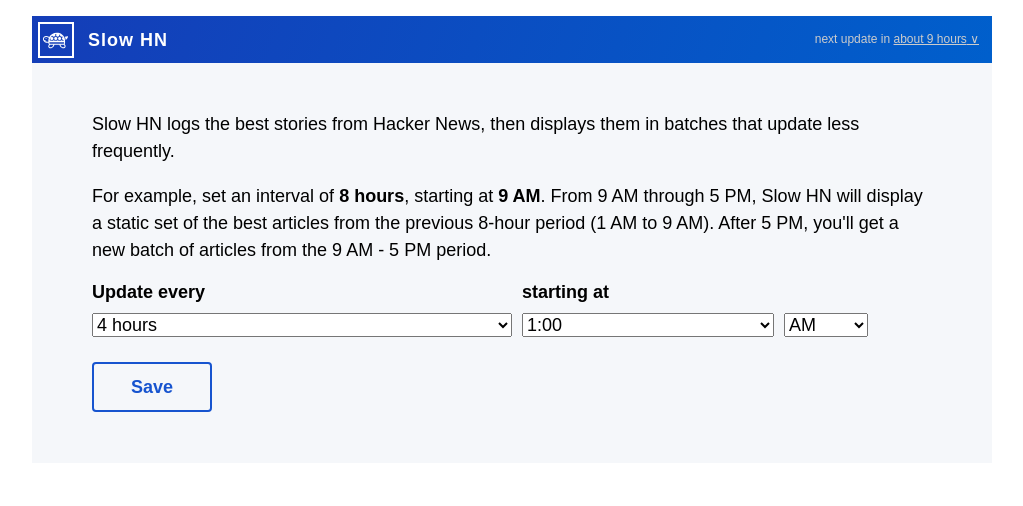
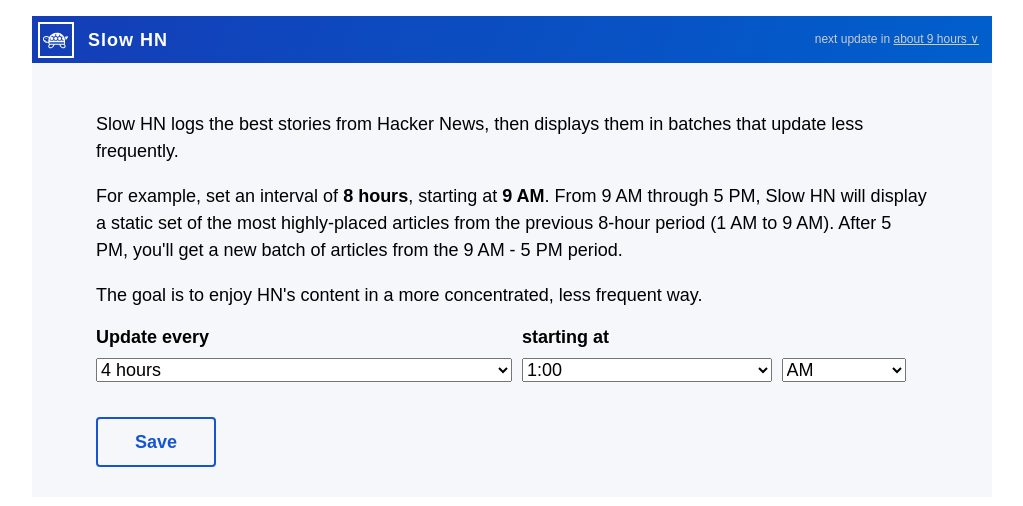
Before and after one commit to ianjdarrow/slow-hn-client, a React (Create React App) app: page /settings in a window 1280 px wide. Shown: the top 506 px of the page, without its empty margins (128-1151 px from the left). Built offline with nearby package versions, Linux system fonts and the light colour scheme; no server answers.

Commit message:
cleaned up settings styling and main app organization

```diff
--- a/src/App.css
+++ b/src/App.css
@@ -59,11 +59,12 @@
 .post-list-container {
   max-width: 960px;
   margin: 0 auto;
+  padding: 10px;
   padding-top: 20px;
-  padding-bottom: 10px;
   margin-bottom: 60px;
   background-color: hsl(220,30%,97%);
   min-height: 100vh;
+  box-sizing: border-box;
 }
 
 .list-item-container {
@@ -120,8 +121,8 @@
   margin: 0 auto;
   box-sizing: border-box;
   padding: 30px;
-  padding-left: 60px;
-  padding-right: 60px;
+  padding-left: 5vw;
+  padding-right: 5vw;
   margin-bottom: 60px;
   background-color: hsl(220,30%,97%);
   min-height: 50vh;
@@ -130,7 +131,7 @@
 .settings-row {
   display: grid;
   grid-gap: 10px;
-  grid-template-columns: 50% 30% 10%;
+  grid-template-columns: 50% 30% 15%;
   grid-template-rows: 70px auto;
   grid-template-areas:
   "settings-interval settings-offset settings-am-pm"
@@ -151,6 +152,7 @@
 
 .settings-submit {
   grid-area: settings-submit;
+  padding-top: 10px;
 }
 
 .settings-select {
--- a/src/components/Settings.js
+++ b/src/components/Settings.js
@@ -21,7 +21,8 @@
         <Header nextUpdate={ this.props.nextUpdate } />
         <div className='settings-container'>
           <p>Slow HN logs the best stories from Hacker News, then displays them in batches that update less frequently.</p>
-          <p>For example, set an interval of <strong>8 hours</strong>, starting at <strong>9 AM</strong>. From 9 AM through 5 PM, Slow HN will display a static set of the best articles from the previous 8-hour period (1 AM to 9 AM). After 5 PM, you'll get a new batch of articles from the 9 AM - 5 PM period.</p>
+          <p>For example, set an interval of <strong>8 hours</strong>, starting at <strong>9 AM</strong>. From 9 AM through 5 PM, Slow HN will display a static set of the most highly-placed articles from the previous 8-hour period (1 AM to 9 AM). After 5 PM, you'll get a new batch of articles from the 9 AM - 5 PM period.</p>
+          <p>The goal is to enjoy HN's content in a more concentrated, less frequent way.</p>
           <div className='settings-row'>
             <div className='settings-interval'>
               <label>Update every</label><br/>
```
